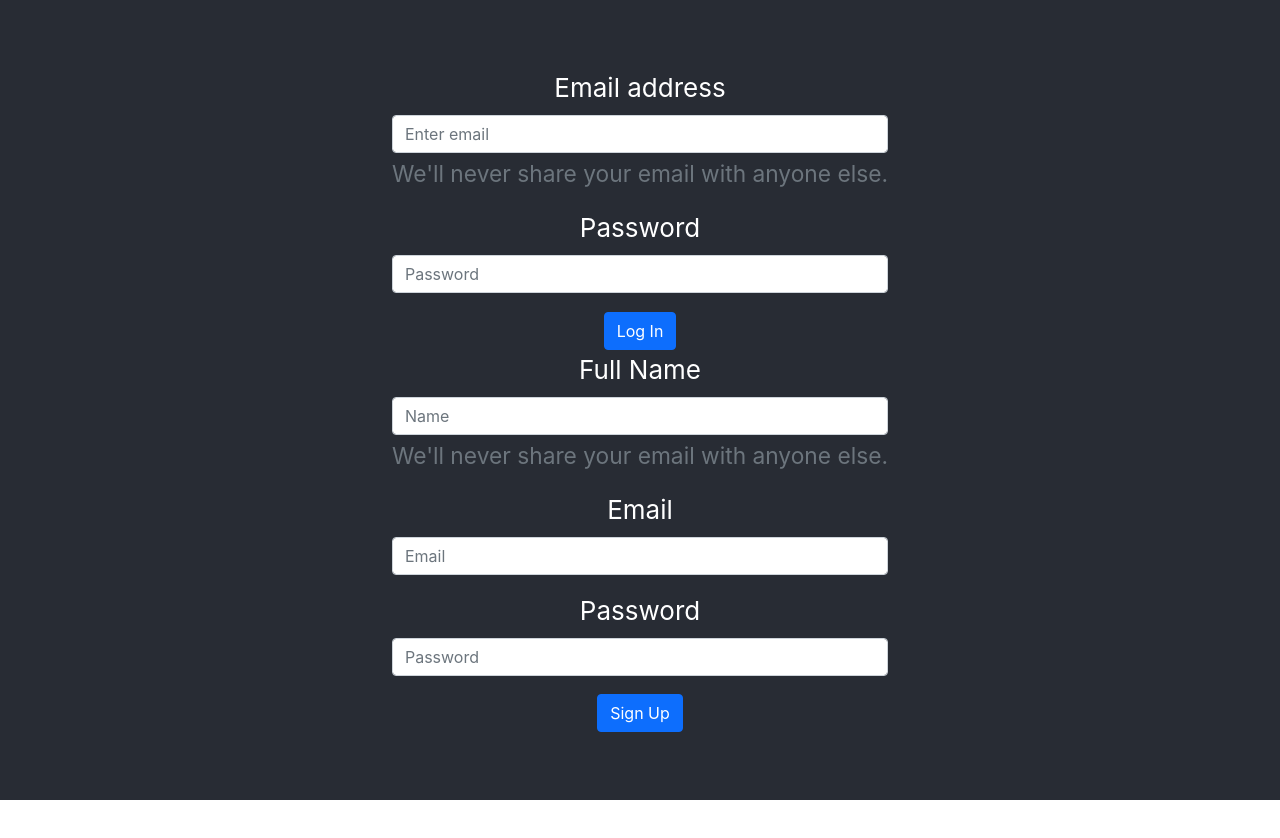
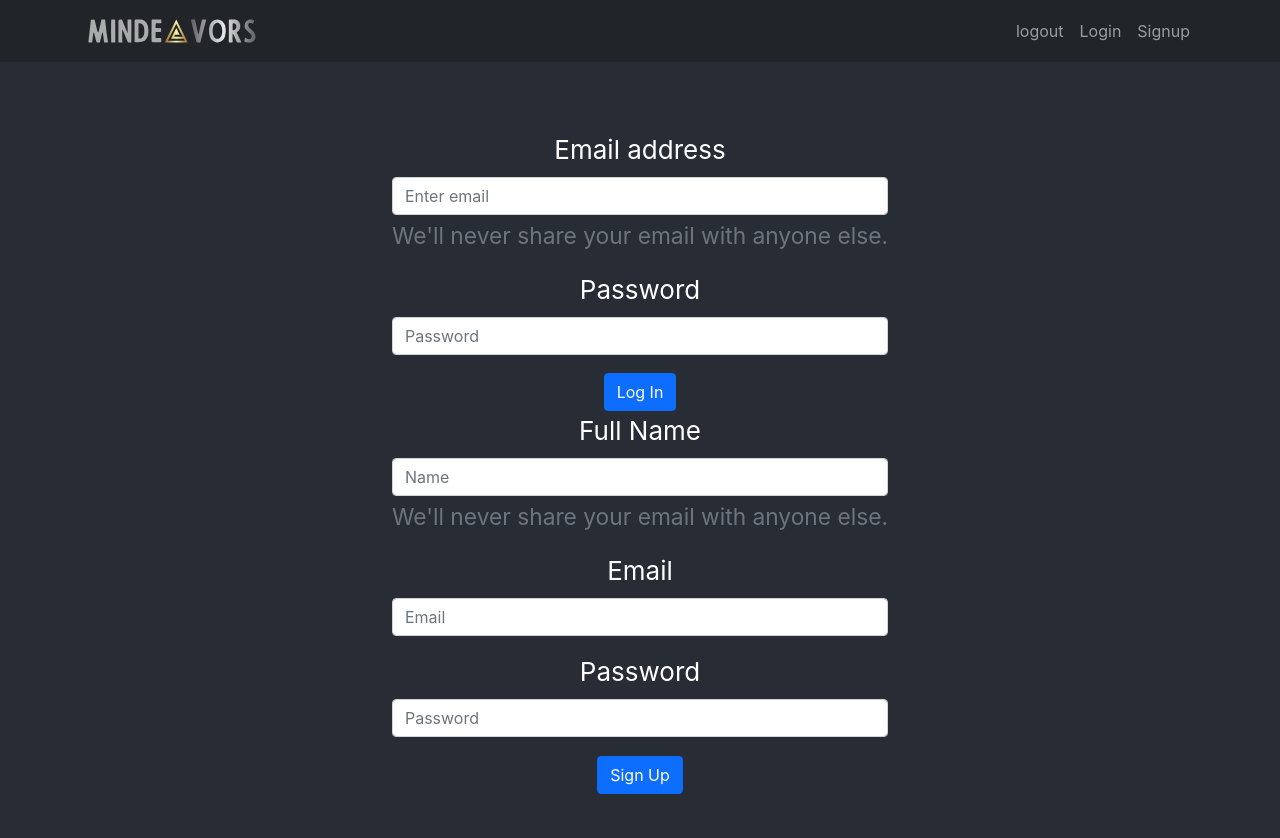
Before and after one commit to hossamabdulmagid/Mindeavors, a React (Create React App) app: page / in a window 1280 px wide. Shown: the top 838 px of the page. Before the commit the page ends 800 px from the top, so only its background shows below. Built offline with nearby package versions, Linux system fonts and the light colour scheme.

Commit message:
updated navbar with logo

```diff
--- a/src/App.js
+++ b/src/App.js
@@ -1,8 +1,11 @@
 import './App.css';
-import SignIn from "./components/signin/signin.components";
-import SignUp from "./components/signup/signup.component";
+import SignIn from "./page/signin/signin.components";
+import SignUp from "./page/signup/signup.component";
+import Header from "./components/header/header.component";
 const App = () => {
     return (
+        <>
+        <Header />
         <div className="App">
             <header className="App-header">
                 <div className={''}>
@@ -12,6 +15,7 @@ const App = () => {
                 </div>
             </header>
         </div>
+        </>
     );
 }
 
--- /dev/null
+++ b/src/components/header/header.component.jsx
@@ -0,0 +1,26 @@
+import {Container, Nav} from "react-bootstrap";
+import Navbar from 'react-bootstrap/Navbar'
+import Mindeavors from "../../Color logo - no background.svg";
+
+const Header = () => {
+    return (
+        <>
+            <Navbar bg="dark" variant="dark">
+                <Container>
+                    <Navbar.Brand href="/">
+                        <img src={Mindeavors} className="App-logo-navbar" alt="logo" width={180}/>
+                    </Navbar.Brand>
+                    <Nav className="" style={{textAlign: 'right'}}>
+                        <Nav.Link>logout</Nav.Link>
+                        <>
+                            <Nav.Link href="/signin">Login</Nav.Link>
+                            <Nav.Link href="/signup">Signup</Nav.Link>
+                        </>
+                    </Nav>
+                </Container>
+            </Navbar>
+        </>
+    )
+}
+
+export default Header;
--- a/src/components/signin/signin.components.jsx
+++ b/src/page/signin/signin.components.jsx
@@ -18,7 +18,7 @@ const SignIn = () => {
     }
 
 
-    const handleSubmit = async event => {
+    const handleSubmit =  event => {
         event.preventDefault();
         console.log(userCred, `userCred OnSubmit`)
     }
```
Also changed, not shown: src/Color logo - no background.svg (added), src/page/signup/signup.component.jsx (renamed from src/components/signup/signup.component.jsx).
